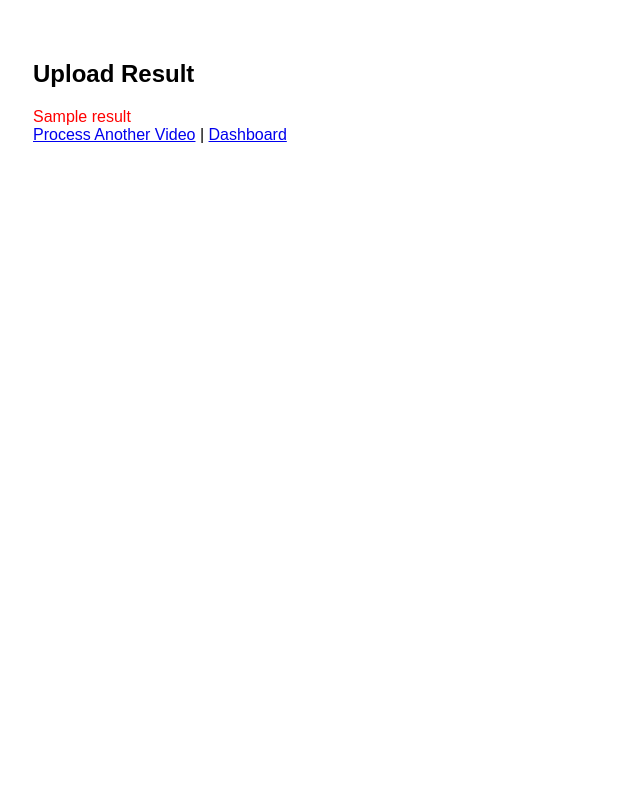
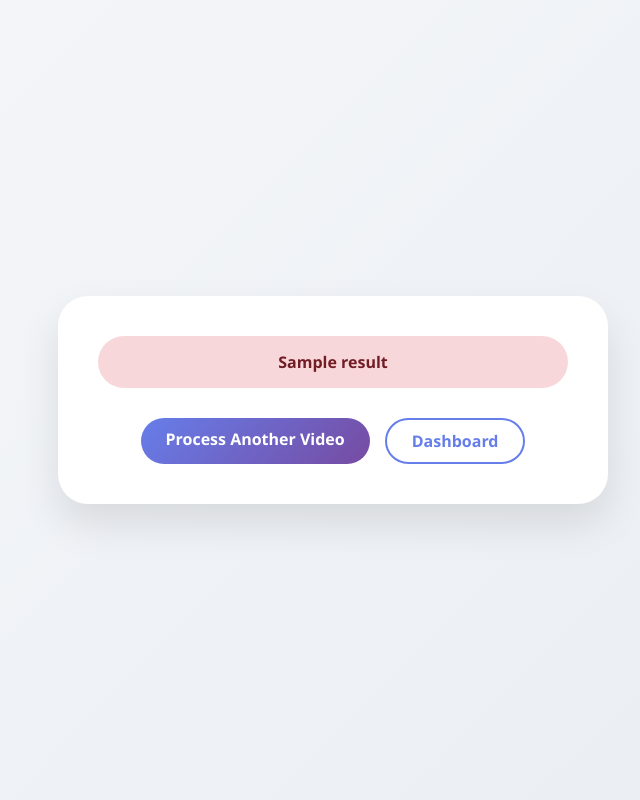
Before and after one commit to mdalam7294/auto-social-poster, a Flask app: template templates/result.html in a window 1280 px wide. Shown: the whole page, without its empty margins (307-947 px from the left). Run offline with Flask 3, Linux system fonts and the light colour scheme; the template is opened without the code that fills it: most values are stand-ins (such as "Sample title", 1, 10 or a date in 2020).

Commit message:
Update result.html

```diff
--- a/templates/result.html
+++ b/templates/result.html
@@ -1,14 +1,86 @@
 <!DOCTYPE html>
-<html>
-<head><title>Result</title>
-<style>body{font-family:Arial;max-width:600px;margin:20px auto;padding:20px}.success{color:green}.error{color:red}</style>
+<html lang="en">
+<head>
+    <meta charset="UTF-8">
+    <meta name="viewport" content="width=device-width, initial-scale=1.0">
+    <title>Result | Auto Social Poster</title>
+    <style>
+        * { margin: 0; padding: 0; box-sizing: border-box; font-family: 'Segoe UI', Tahoma, Geneva, Verdana, sans-serif; }
+        body {
+            background: linear-gradient(135deg, #f5f7fa 0%, #e9edf2 100%);
+            min-height: 100vh;
+            display: flex;
+            align-items: center;
+            justify-content: center;
+            padding: 20px;
+        }
+        .card {
+            background: white;
+            border-radius: 30px;
+            padding: 40px;
+            max-width: 550px;
+            width: 100%;
+            text-align: center;
+            box-shadow: 0 20px 40px rgba(0,0,0,0.1);
+        }
+        .success {
+            background: #d4edda;
+            color: #155724;
+            padding: 15px;
+            border-radius: 40px;
+            margin-bottom: 30px;
+            font-weight: bold;
+        }
+        .error {
+            background: #f8d7da;
+            color: #721c24;
+            padding: 15px;
+            border-radius: 40px;
+            margin-bottom: 30px;
+            font-weight: bold;
+        }
+        .btn-group {
+            display: flex;
+            gap: 15px;
+            justify-content: center;
+            margin-top: 20px;
+        }
+        .btn {
+            padding: 10px 25px;
+            border-radius: 40px;
+            text-decoration: none;
+            font-weight: bold;
+            transition: transform 0.2s;
+        }
+        .btn-primary {
+            background: linear-gradient(135deg, #667eea, #764ba2);
+            color: white;
+        }
+        .btn-outline {
+            border: 2px solid #667eea;
+            color: #667eea;
+        }
+        .btn:hover {
+            transform: translateY(-2px);
+        }
+        .check-icon {
+            font-size: 4rem;
+            margin-bottom: 20px;
+        }
+    </style>
 </head>
 <body>
-<h2>Upload Result</h2>
-<div class="{% if '✅' in result %}success{% else %}error{% endif %}">
-{{ result }}
-</div>
-<a href="{{ url_for('process') }}">Process Another Video</a> |
-<a href="{{ url_for('dashboard') }}">Dashboard</a>
+    <div class="card">
+        {% if '✅' in result %}
+            <div class="check-icon">✅</div>
+            <div class="success">{{ result }}</div>
+        {% else %}
+            <div class="error">{{ result }}</div>
+        {% endif %}
+        <div class="btn-group">
+            <a href="{{ url_for('process') }}" class="btn btn-primary">Process Another Video</a>
+            <a href="{{ url_for('dashboard') }}" class="btn btn-outline">Dashboard</a>
+        </div>
+    </div>
 </body>
 </html>
```
